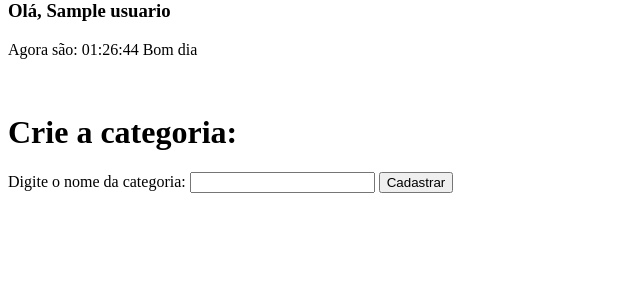
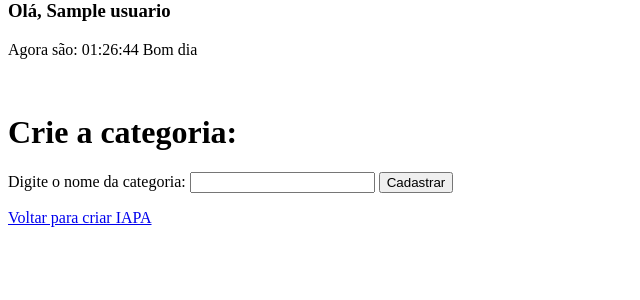
Before and after one commit to laimapro/iapa, a PHP site: page /cria_categoria.php in a window 1280 px wide. Shown: the part 205-505 px from the top of the page, without its empty margins (0-640 px from the left). Run offline with PHP 8.4, Linux system fonts and the light colour scheme; the visitor is signed in with stand-in values (Sample User, id 1); tables that the repository leaves empty or names only in its code hold one stand-in row (values such as "Sample post"); data that the repository does not hold is empty.

Commit message:
adicionado botao de voltar

```diff
--- a/cria_categoria.php
+++ b/cria_categoria.php
@@ -91,7 +91,7 @@ if ($nomesocial != null) {
     <input type="submit" value="Cadastrar">
 
 </form>
-
+<a href="pagina_categoria.php">Voltar para criar IAPA</a>
 
 
 
```
